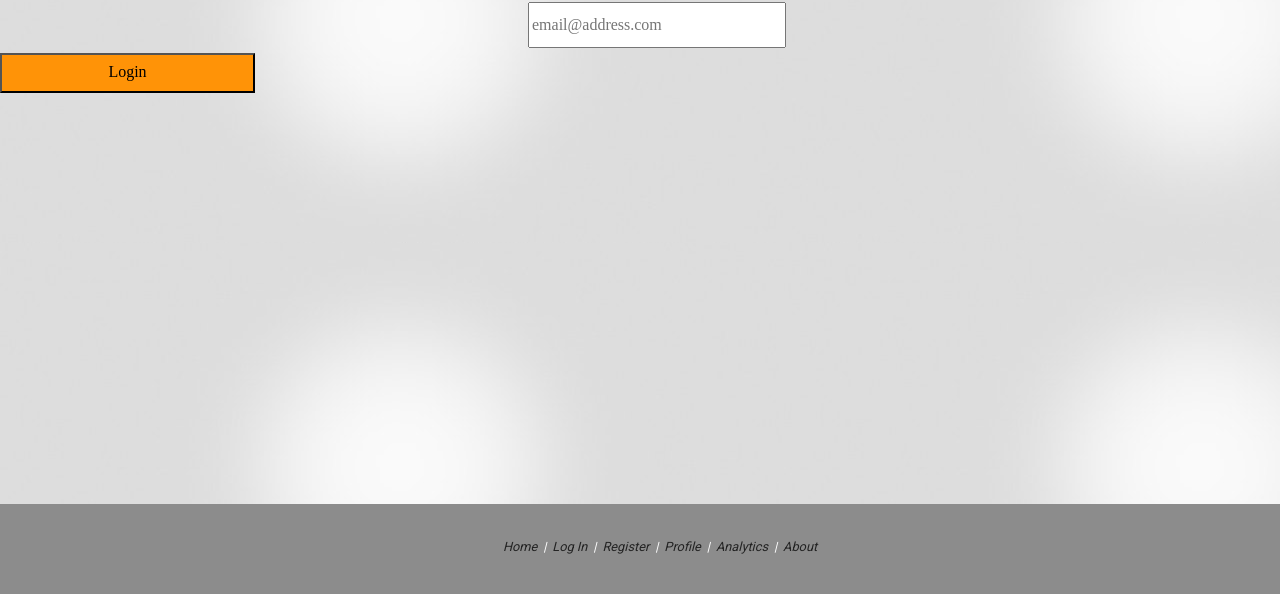
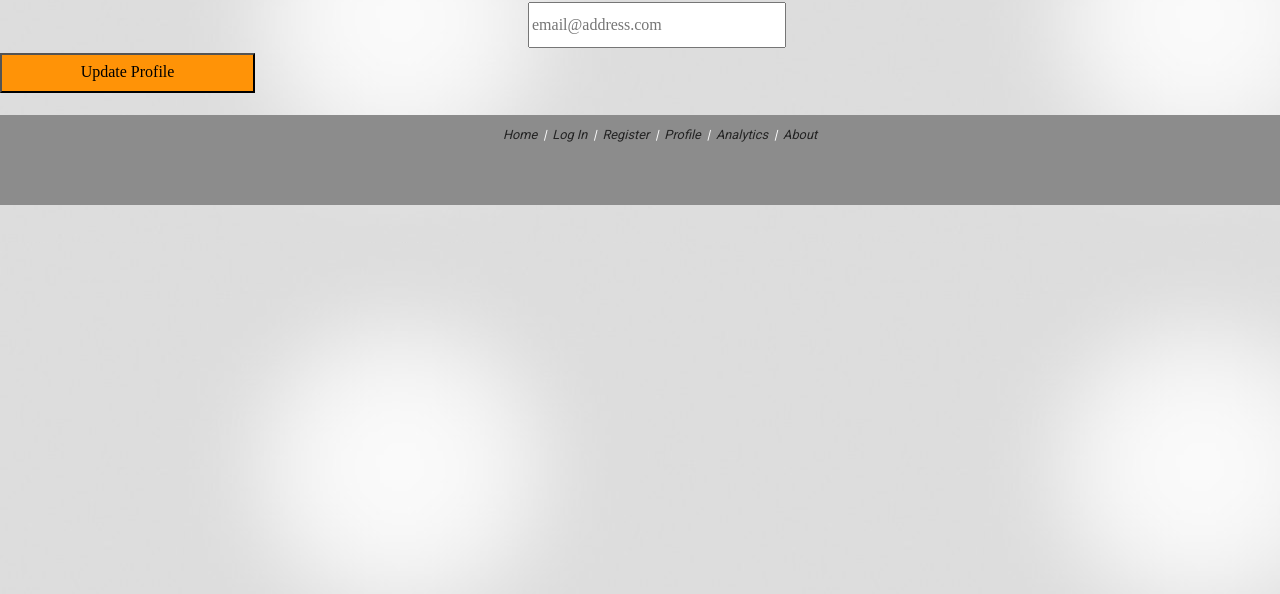
Before and after one commit to Mildly-Sketchy/Opportune, a plain HTML site: page mockups/profile.html in a window 1280 px wide. Shown: the part 206-800 px from the top of the page. Drawn offline with Linux system fonts and the light colour scheme; a web font is replaced by a local one.

Commit message:
fixed footer on homepage

```diff
--- a/mockups/layout.css
+++ b/mockups/layout.css
@@ -18,7 +18,6 @@ footer {
   font-size: 1.75vw;
   font-style: italic;
   text-align: center;
-  position: fixed;
   left: 0;
   bottom: 0;
   width: 100%;
--- a/mockups/profile.html
+++ b/mockups/profile.html
@@ -34,7 +34,7 @@
     <h1>Profile</h1>
     <form class="changeEmail" method="GET">
           <input class="email" name="email" type="text" placeholder="email@address.com" required>
-          <button type="submit">Login</button>
+          <button type="submit">Update Profile</button>
     </form>
   </div>
   </main>
```
